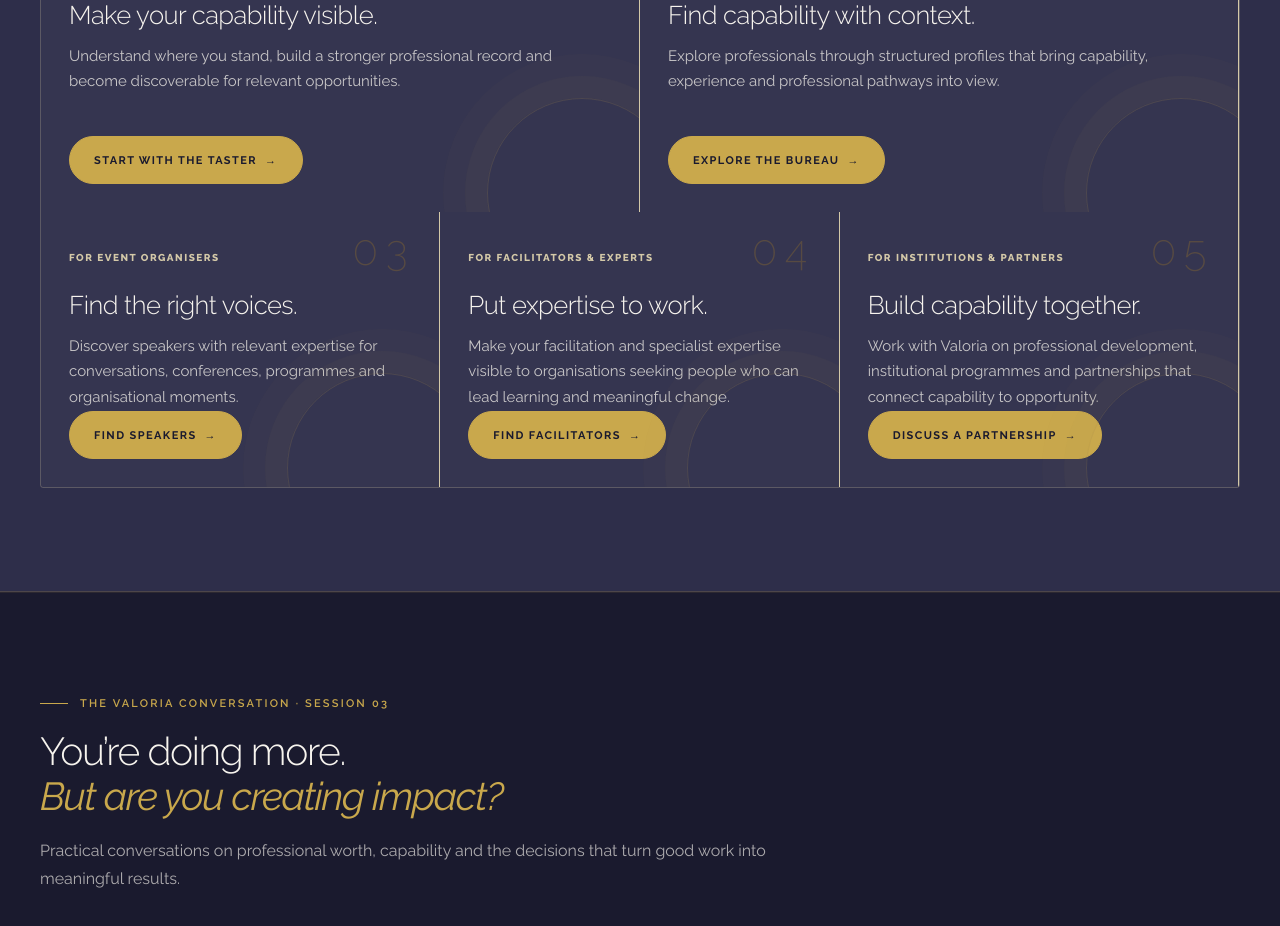
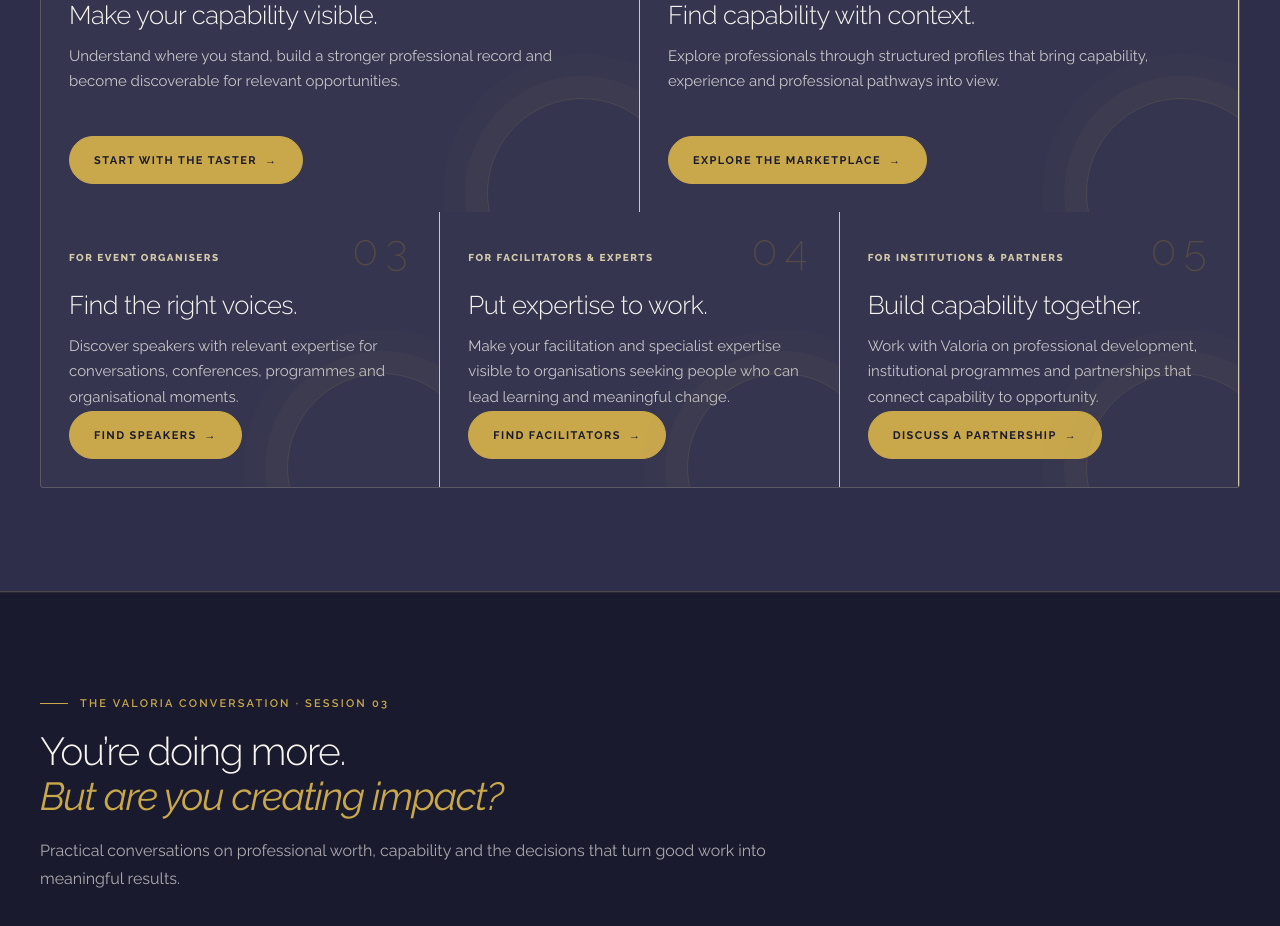
Before and after one commit to riverwayse-sudo/valoria-site, a Next.js app: page / in a window 1280 px wide. Shown: the part 3560-4486 px from the top of the page. Built offline with nearby package versions, Linux system fonts and the light colour scheme; no server answers.

Commit message:
fix: use Marketplace naming consistently in homepage pathways

```diff
--- a/src/app/page.jsx
+++ b/src/app/page.jsx
@@ -53,7 +53,7 @@ const pathwayCards = [
     title: 'Find capability with context.',
     body: 'Explore professionals through structured profiles that bring capability, experience and professional pathways into view.',
     href: '/marketplace',
-    cta: 'EXPLORE THE BUREAU',
+    cta: 'EXPLORE THE MARKETPLACE',
   },
   {
     label: 'FOR EVENT ORGANISERS',
```
